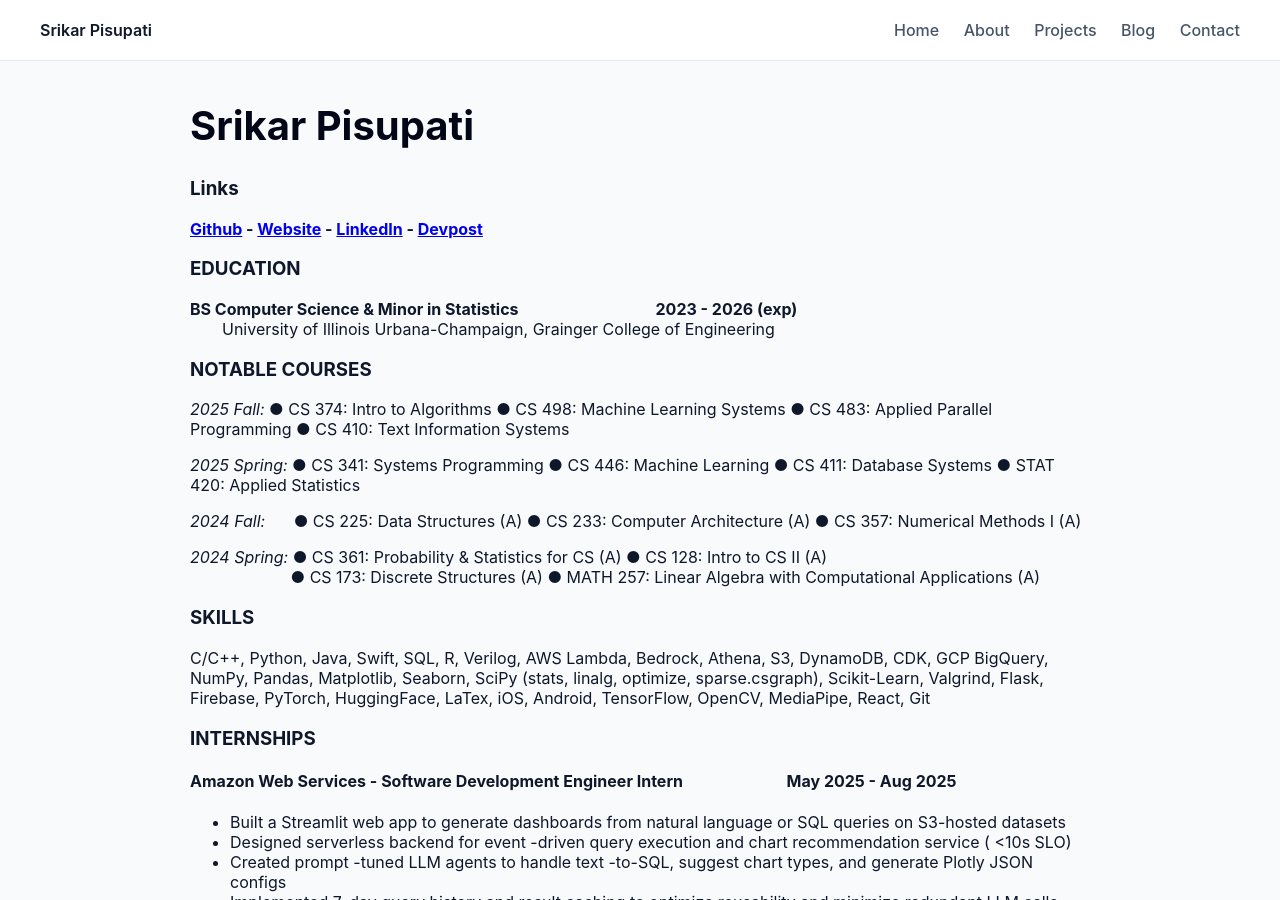
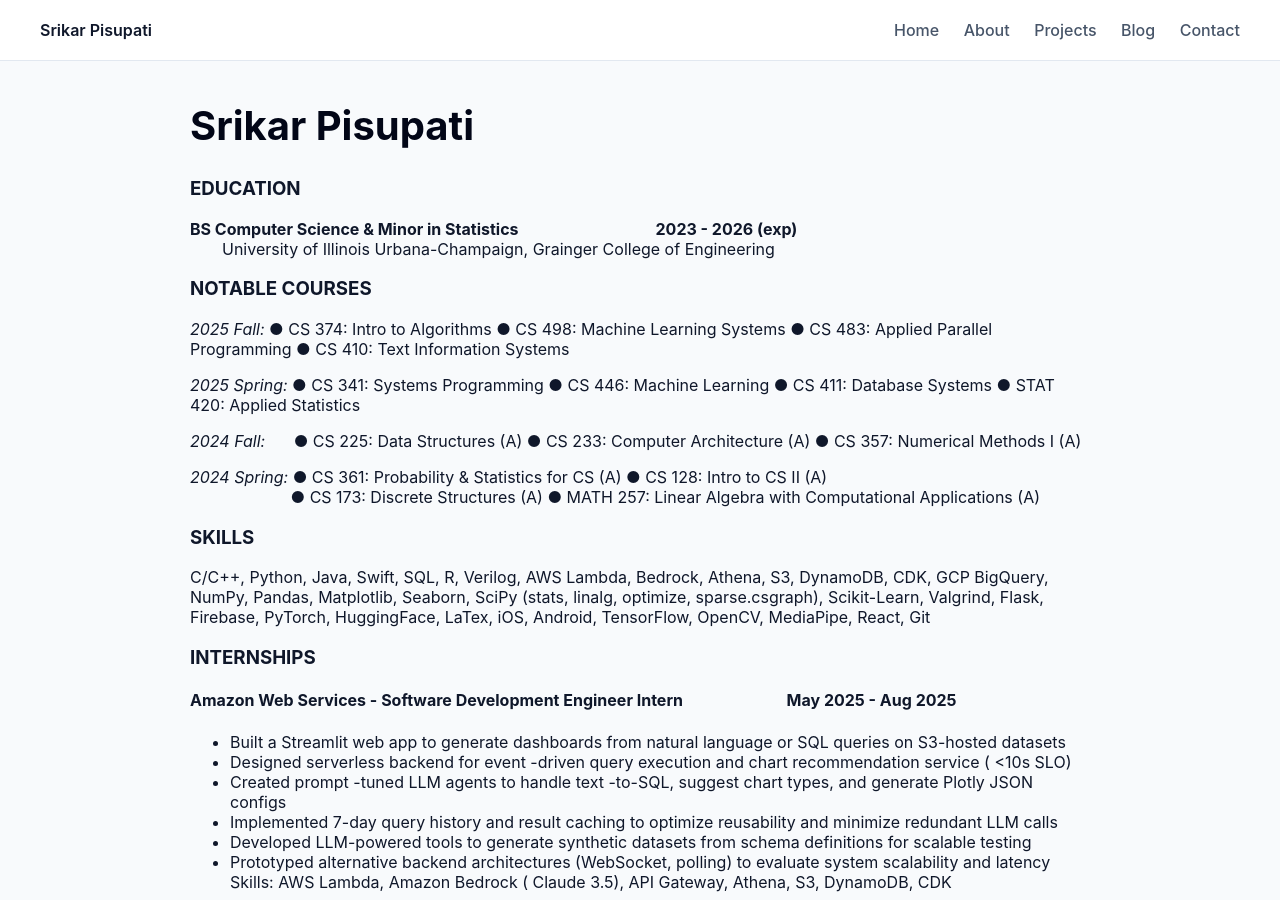
Before and after one commit to srikarpisupati/srikarpisupati.github.io, a Jekyll site: the page built from about.md, in a window 1280 px wide and 900 px high. Built offline with Jekyll 4.4.1, drawn with Linux system fonts in a browser that asks for light colours; our own code applies the rules of GitHub Pages for plain Markdown files.

Commit message:
Remove links from about.md
Removed links section from the about page.

```diff
--- a/about.md
+++ b/about.md
@@ -1,9 +1,5 @@
 
 # Srikar Pisupati
-
-### Links
-
-**[Github](http://github.com/srikarpisupati) - [Website](https://srikarpisupati.github.io/) - [LinkedIn](http://linkedin.com/in/srikar-pisupati) - [Devpost](http://devpost.com/srikarp)**
 
 ### EDUCATION
 
```
